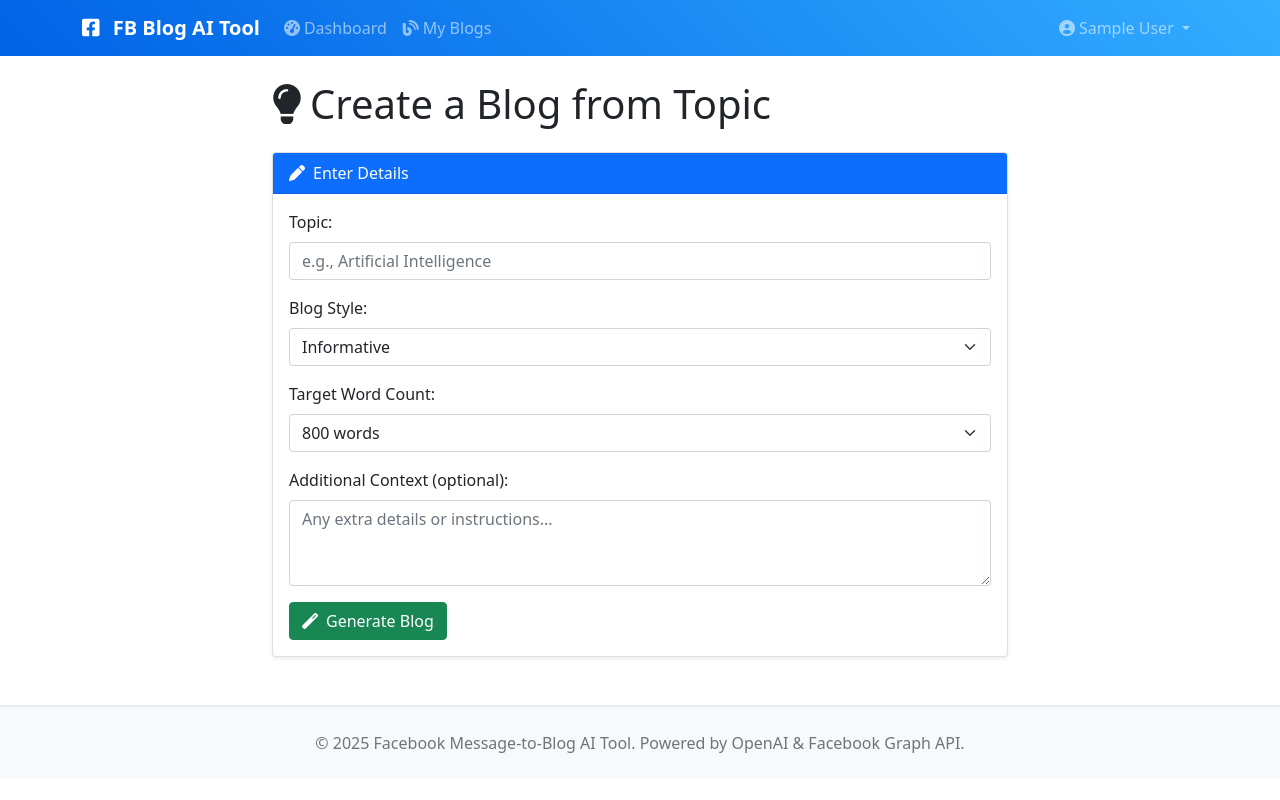
After one commit to SUD747/Facebook-Message-to-Blog-AI-Tool, a Flask app: page /create-blog in a window 1280 px wide. The commit adds this page. Run offline with Flask 3, Linux system fonts and the light colour scheme; the visitor is signed in with stand-in values (Sample User, id 1).

Commit message:
Add create blog functionality and update base template

```diff
--- a/app.py
+++ b/app.py
@@ -240,6 +240,81 @@ def get_page_posts():
     except Exception as e:
         return jsonify({"error": f"Failed to fetch posts: {str(e)}"}), 500
 
+# Create blog without posts
+@app.route("/create-blog")
+@login_required
+def create_blog():
+    return render_template("create_blog.html")
+
+@app.route("/generate-blog-from-topic", methods=["POST"])
+@login_required
+def generate_blog_from_topic():
+    try:
+        if not GEMINI_API_KEY:
+            return jsonify({"error": "Gemini API key not configured"}), 500
+
+        data = request.get_json()
+        topic = data.get('topic', '').strip()
+        blog_style = data.get('blog_style', 'informative')
+        word_count = data.get('word_count', 800)
+        additional_context = data.get('additional_context', '').strip()
+
+        if not topic:
+            return jsonify({"error": "Topic is required"}), 400
+
+        # Create blog generation prompt for topic-based content
+        prompt = f"""
+        Create a {blog_style} blog post about "{topic}".
+
+        Target word count: {word_count} words
+
+        {f"Additional context or requirements: {additional_context}" if additional_context else ""}
+
+        Please create a well-structured blog post with:
+        1. An engaging and SEO-friendly title
+        2. Introduction that hooks the reader
+        3. Main body with comprehensive coverage of the topic
+        4. Subheadings for better readability
+        5. Key insights and practical information
+        6. Conclusion with key takeaways
+        7. Call to action
+
+        The blog should be informative, engaging, and valuable for readers interested in {topic}.
+        Include relevant examples and insights where appropriate.
+        """
+
+        # Call Gemini API
+        model = genai.GenerativeModel('gemini-pro')
+        response = model.generate_content(prompt)
+        blog_content = response.text
+
+        # Store the generated blog in session
+        blog_data = {
+            'content': blog_content,
+            'topic': topic,
+            'generated_at': datetime.now().isoformat(),
+            'posts_analyzed': 0,  # No posts used
+            'style': blog_style,
+            'source': 'topic_based',
+            'additional_context': additional_context
+        }
+
+        session['generated_blog'] = blog_data
+
+        return jsonify({
+            "blog_content": blog_content,
+            "metadata": {
+                "topic": topic,
+                "posts_analyzed": 0,
+                "word_count": len(blog_content.split()),
+                "style": blog_style,
+                "source": "topic_based"
+            }
+        })
+
+    except Exception as e:
+        return jsonify({"error": f"Blog generation failed: {str(e)}"}), 500
+
 # NEW: Generate blog post using Gemini
 @app.route("/generate-blog", methods=["POST"])
 @login_required
@@ -256,6 +331,10 @@ def generate_blog():
 
         if not posts:
             return jsonify({"error": "No posts provided for blog generation"}), 400
+
+        # Input validation for word_count
+        if not isinstance(word_count, int) or word_count <= 0:
+            return jsonify({"error": "Invalid word_count specified"}), 400
 
         # Prepare content from posts
         post_content = ""
@@ -287,8 +366,18 @@ def generate_blog():
 
         # Call Gemini API
         model = genai.GenerativeModel('gemini-pro')
-        response = model.generate_content(prompt)
-        blog_content = response.text
+
+        try:
+            # Call Gemini API within a try-except
+            response = model.generate_content(prompt)
+            blog_content = response.text.strip() if response.text else ""
+
+            # Check for empty AI response
+            if not blog_content:
+                return jsonify({"error": "Blog generation returned empty content"}), 500
+
+        except Exception as e:
+            return jsonify({"error": f"Gemini API call failed: {str(e)}"}), 500
 
         # Store the generated blog in session
         blog_data = {
@@ -296,7 +385,8 @@ def generate_blog():
             'topic': topic,
             'generated_at': datetime.now().isoformat(),
             'posts_analyzed': len(posts),
-            'style': blog_style
+            'style': blog_style,
+            'source': 'facebook_posts'
         }
 
         session['generated_blog'] = blog_data
@@ -307,7 +397,8 @@ def generate_blog():
                 "topic": topic,
                 "posts_analyzed": len(posts),
                 "word_count": len(blog_content.split()),
-                "style": blog_style
+                "style": blog_style,
+                "source": "facebook_posts"
             }
         })
 
--- a/templates/base.html
+++ b/templates/base.html
@@ -10,13 +10,24 @@
         .navbar-brand { font-weight: bold; }
         .card { box-shadow: 0 0.125rem 0.25rem rgba(0, 0, 0, 0.075); }
         .btn-facebook { background-color: #1877f2; border-color: #1877f2; }
-        .btn-facebook:hover { background-color: #166fe5; border-color: #166fe5; }
+        .btn-facebook:hover { background-color: #0058cc; border-color: #0058cc; }
         .engagement-badge { font-size: 0.75rem; }
         .blog-content { line-height: 1.6; }
         .post-preview { max-height: 100px; overflow: hidden; }
         .loading { display: none; }
         .fade-in { animation: fadeIn 0.5s; }
         @keyframes fadeIn { from { opacity: 0; } to { opacity: 1; } }
+
+        /* New: Fancy gradient for navbar background */
+        .navbar-dark.bg-primary {
+            background: linear-gradient(45deg, #0062E6, #33AEFF);
+            border: 0;
+        }
+        /* Footer styling */
+        footer.bg-light {
+            background-color: #f8f9fa !important;
+            border-top: 2px solid #e9ecef;
+        }
     </style>
 </head>
 <body>
--- /dev/null
+++ b/templates/create_blog.html
@@ -0,0 +1,110 @@
+{% extends "base.html" %}
+
+{% block title %}Create Blog from Topic{% endblock %}
+
+{% block content %}
+<div class="row justify-content-center">
+    <div class="col-lg-8">
+        <h1 class="mb-4">
+            <i class="fas fa-lightbulb me-2"></i>Create a Blog from Topic
+        </h1>
+        <div class="card">
+            <div class="card-header bg-primary text-white">
+                <i class="fas fa-pen me-2"></i>Enter Details
+            </div>
+            <div class="card-body">
+                <form id="createBlogForm">
+                    <div class="mb-3">
+                        <label for="topicInput" class="form-label">Topic:</label>
+                        <input type="text" class="form-control" id="topicInput" placeholder="e.g., Artificial Intelligence">
+                    </div>
+                    <div class="mb-3">
+                        <label for="blogStyle" class="form-label">Blog Style:</label>
+                        <select class="form-select" id="blogStyle">
+                            <option value="informative" selected>Informative</option>
+                            <option value="casual">Casual</option>
+                            <option value="professional">Professional</option>
+                            <option value="persuasive">Persuasive</option>
+                        </select>
+                    </div>
+                    <div class="mb-3">
+                        <label for="wordCount" class="form-label">Target Word Count:</label>
+                        <select class="form-select" id="wordCount">
+                            <option value="500">500 words</option>
+                            <option value="800" selected>800 words</option>
+                            <option value="1200">1200 words</option>
+                            <option value="1500">1500 words</option>
+                        </select>
+                    </div>
+                    <div class="mb-3">
+                        <label for="additionalContext" class="form-label">Additional Context (optional):</label>
+                        <textarea class="form-control" id="additionalContext" rows="3"
+                                  placeholder="Any extra details or instructions..."></textarea>
+                    </div>
+                    <button type="button" id="generateFromTopicBtn" class="btn btn-success">
+                        <i class="fas fa-magic me-2"></i>Generate Blog
+                    </button>
+                </form>
+            </div>
+        </div>
+
+        <div id="generationResult" class="mt-4" style="display: none;">
+            <div class="alert alert-info">
+                <div class="d-flex align-items-center">
+                    <div class="spinner-border spinner-border-sm text-primary me-3" role="status"></div>
+                    <div>
+                        <strong>Generating your blog post...</strong><br>
+                        <small>Please wait a few moments.</small>
+                    </div>
+                </div>
+            </div>
+        </div>
+    </div>
+</div>
+{% endblock %}
+
+{% block scripts %}
+<script>
+$(document).ready(function() {
+    $('#generateFromTopicBtn').click(function() {
+        const topic = $('#topicInput').val().trim();
+        if(!topic) {
+            alert('Please enter a topic.');
+            return;
+        }
+
+        const blogStyle = $('#blogStyle').val();
+        const wordCount = $('#wordCount').val();
+        const additionalContext = $('#additionalContext').val().trim();
+
+        $('#generationResult').show();
+
+        $.ajax({
+            url: '/generate-blog-from-topic',
+            method: 'POST',
+            contentType: 'application/json',
+            data: JSON.stringify({
+                topic: topic,
+                blog_style: blogStyle,
+                word_count: parseInt(wordCount),
+                additional_context: additionalContext
+            }),
+            timeout: 120000
+        })
+        .done(function(data) {
+            if(data.blog_content) {
+                window.location.href = '/blog-editor';
+            } else {
+                alert('No blog content generated. Please try again.');
+                $('#generationResult').hide();
+            }
+        })
+        .fail(function(xhr) {
+            const error = xhr.responseJSON ? xhr.responseJSON.error : 'Unknown error';
+            alert('Error: ' + error);
+            $('#generationResult').hide();
+        });
+    });
+});
+</script>
+{% endblock %}
```
